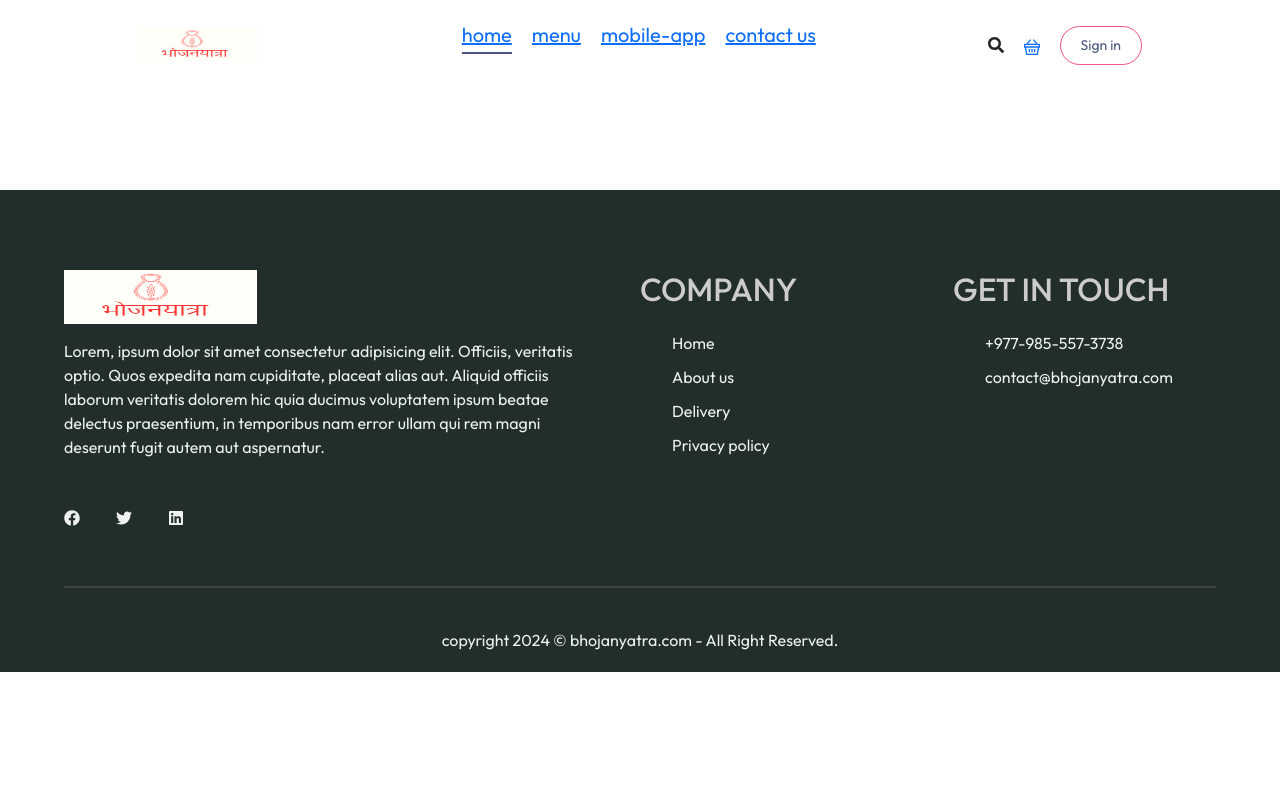
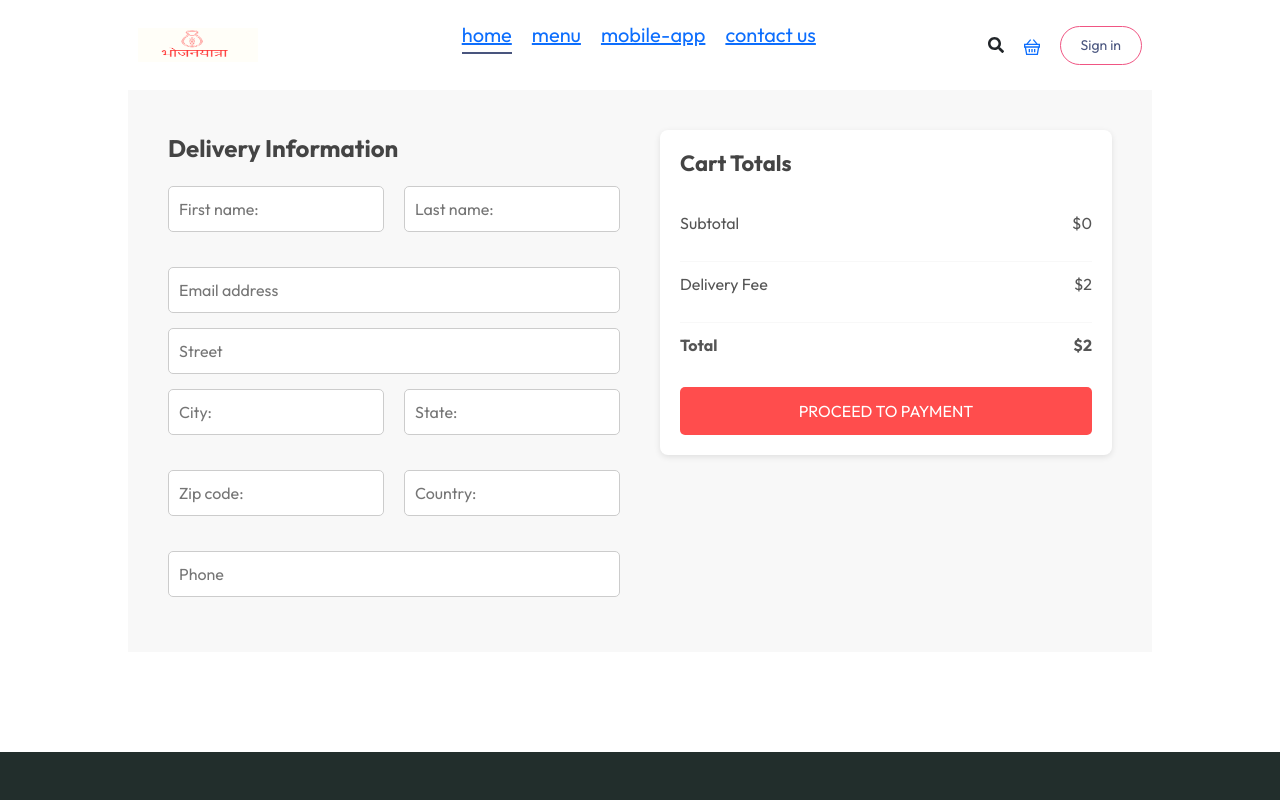
Before and after one commit to birajgrs1/food-delivery-app-react, a React (Vite) app in the folder food-delivery-ui/: page /order in a window 1280 px wide. Shown: the top 800 px of the page. Built offline with nearby package versions, Linux system fonts and the light colour scheme.

Commit message:
Full React Project create successfully 😊 😊 😊 ...

```diff
--- a/food-delivery-ui/src/Pages/Cart/Cart.jsx
+++ b/food-delivery-ui/src/Pages/Cart/Cart.jsx
@@ -2,9 +2,12 @@ import React, { useContext } from "react";
 import "./Cart.css";
 import { RxCross1 } from "react-icons/rx";
 import { StoreContext } from "../../Store/Contexts/StoreContext";
+import { useNavigate } from "react-router-dom";
 
 const Cart = () => {
   const { cartItems, food_list, removeFromCart, getTotalCartAmount } = useContext(StoreContext);
+
+  const navigate = useNavigate();
 
   let subtotal = getTotalCartAmount();
   const deliveryFee = 2;
@@ -63,7 +66,7 @@ const Cart = () => {
               <b>${total}</b>
             </div>
           </div>
-          <button>PROCEED TO CHECKOUT</button>
+          <button onClick={()=> navigate('/order')}>PROCEED TO CHECKOUT</button>
         </div>
         <div className="cart-promocode">
           <div>
--- a/food-delivery-ui/src/Pages/PlaceOrder/PlaceOrder.css
+++ b/food-delivery-ui/src/Pages/PlaceOrder/PlaceOrder.css
@@ -0,0 +1,127 @@
+.place-order {
+    display: flex;
+    justify-content: space-between;
+    padding: 40px;
+    font-family: Arial, sans-serif;
+    gap: 40px;
+    background-color: #f8f8f8;
+  }
+
+  .place-order-left,
+  .place-order-right {
+    flex: 1;
+  }
+
+  .title {
+    font-size: 24px;
+    font-weight: bold;
+    color: #444;
+    margin-bottom: 20px;
+  }
+
+  .multi-fields {
+    display: flex;
+    gap: 20px;
+    margin-bottom: 20px;
+  }
+
+  input[type="text"],
+  input[type="email"] {
+    width: 100%;
+    padding: 10px;
+    margin-bottom: 15px;
+    border: 1px solid #ccc;
+    border-radius: 5px;
+    font-size: 16px;
+    outline: none;
+  }
+
+  input[type="text"]:focus,
+  input[type="email"]:focus {
+    border-color: #ff4d4d;
+  }
+
+  .cart-total {
+    background-color: #fff;
+    padding: 20px;
+    border-radius: 8px;
+    box-shadow: 0 2px 6px rgba(0, 0, 0, 0.1);
+  }
+
+  .cart-total h2 {
+    font-size: 22px;
+    font-weight: bold;
+    color: #444;
+    margin-bottom: 15px;
+  }
+
+  .cart-total-details {
+    display: flex;
+    justify-content: space-between;
+    font-size: 16px;
+    color: #555;
+    margin-bottom: 10px;
+  }
+
+  .cart-total-details b {
+    font-weight: bold;
+  }
+
+  hr {
+    border: none;
+    border-top: 1px solid #e2e2e2;
+    margin: 10px 0;
+  }
+
+  .place-order-right button {
+    width: 100%;
+    padding: 12px;
+    background-color: #ff4d4d;
+    color: #fff;
+    border: none;
+    border-radius: 5px;
+    font-size: 16px;
+    cursor: pointer;
+    transition: background-color 0.3s ease;
+  }
+
+  .place-order-right button:hover {
+    background-color: #ff2b2b;
+  }
+
+  @media (max-width: 768px) {
+    .place-order {
+      flex-direction: column;
+      gap: 30px;
+    }
+
+    .place-order-left,
+    .place-order-right {
+      flex: none;
+      width: 100%;
+    }
+
+    .multi-fields {
+      flex-direction: column;
+    }
+
+    input[type="text"],
+    input[type="email"] {
+      width: 100%;
+      padding: 12px;
+      margin-bottom: 20px;
+    }
+
+    .cart-total {
+      width: 100%;
+    }
+
+    .cart-total-details {
+      font-size: 14px;
+    }
+
+    .place-order-right button {
+      width: 100%;
+      padding: 15px;
+    }
+  }
--- a/food-delivery-ui/src/Pages/PlaceOrder/PlaceOrder.jsx
+++ b/food-delivery-ui/src/Pages/PlaceOrder/PlaceOrder.jsx
@@ -1,11 +1,61 @@
-import React from "react";
-import "./PlaceOrder.css"
+import React, { useContext } from "react";
+import "./PlaceOrder.css";
+import { StoreContext } from "../../Store/Contexts/StoreContext";
 
-const PlaceOrder = () =>{
-    return(
-        <>
-        </>
-    );
+const PlaceOrder = () => {
+  const { getTotalCartAmount } = useContext(StoreContext);
 
-}
+  let subtotal = getTotalCartAmount();
+  const deliveryFee = 2;
+  const total = subtotal + deliveryFee;
+
+  return (
+    <form className="place-order">
+      <div className="place-order-left">
+        <p className="title">Delivery Information</p>
+        <div className="multi-fields">
+          <input type="text" placeholder="First name: " />
+          <input type="text" placeholder="Last name: " />
+        </div>
+        <input type="email" placeholder="Email address" />
+        <input type="text" placeholder="Street" />
+
+        <div className="multi-fields">
+          <input type="text" placeholder="City: " />
+          <input type="text" placeholder="State: " />
+        </div>
+
+        <div className="multi-fields">
+          <input type="text" placeholder="Zip code: " />
+          <input type="text" placeholder="Country: " />
+        </div>
+        <input type="text" placeholder="Phone" />
+      </div>
+
+      <div className="place-order-right">
+        <div className="cart-total">
+          <h2>Cart Totals</h2>
+          <div>
+            <div className="cart-total-details">
+              <p>Subtotal</p>
+              <p>${subtotal}</p>
+            </div>
+            <hr />
+            <div className="cart-total-details">
+              <p>Delivery Fee</p>
+              <p>${deliveryFee}</p>
+            </div>
+            <hr />
+            <div className="cart-total-details">
+              <b>Total</b>
+              <b>${total}</b>
+            </div>
+          </div>
+          <button>PROCEED TO PAYMENT</button>
+        </div>
+      </div>
+    </form>
+  );
+};
+
 export default PlaceOrder;
```
